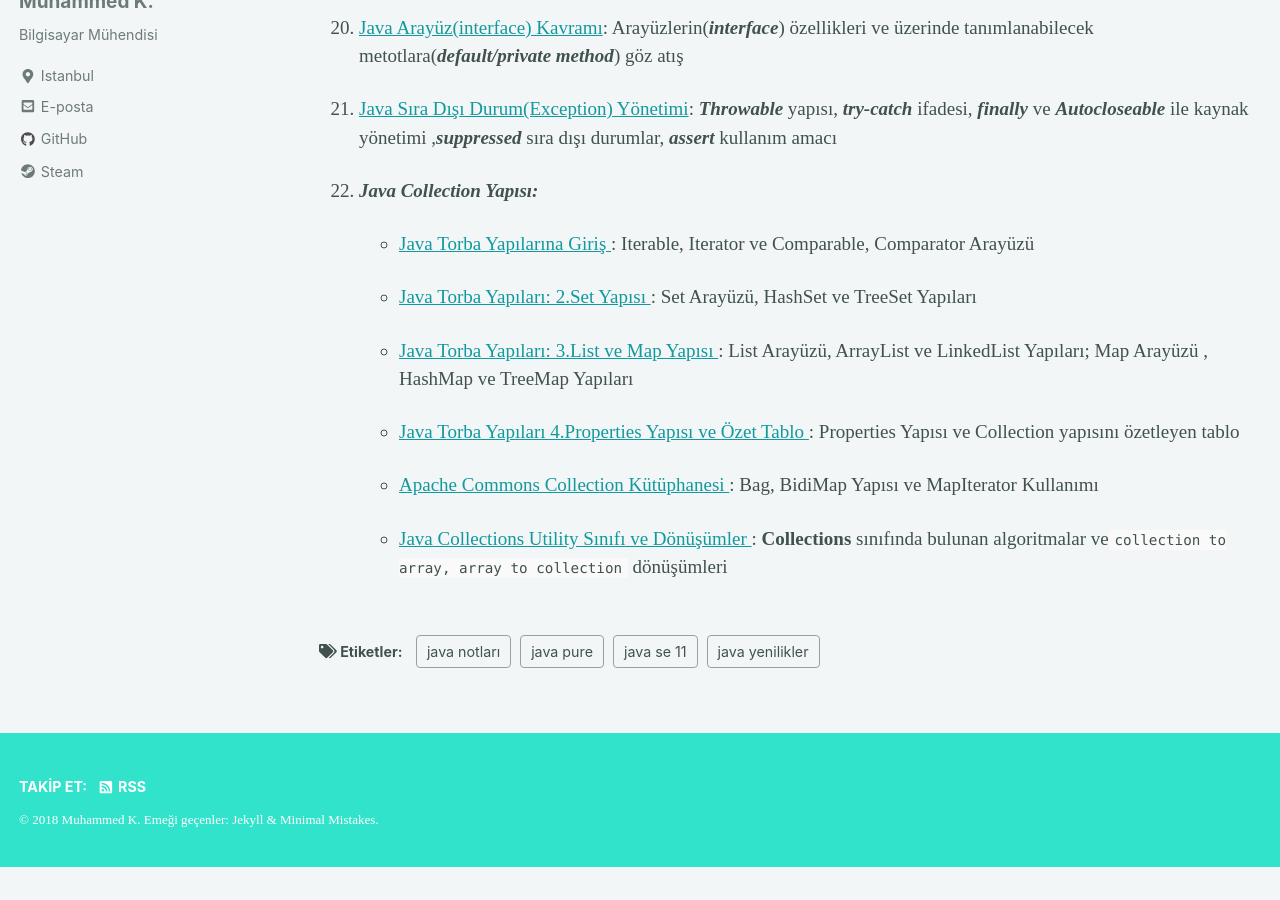
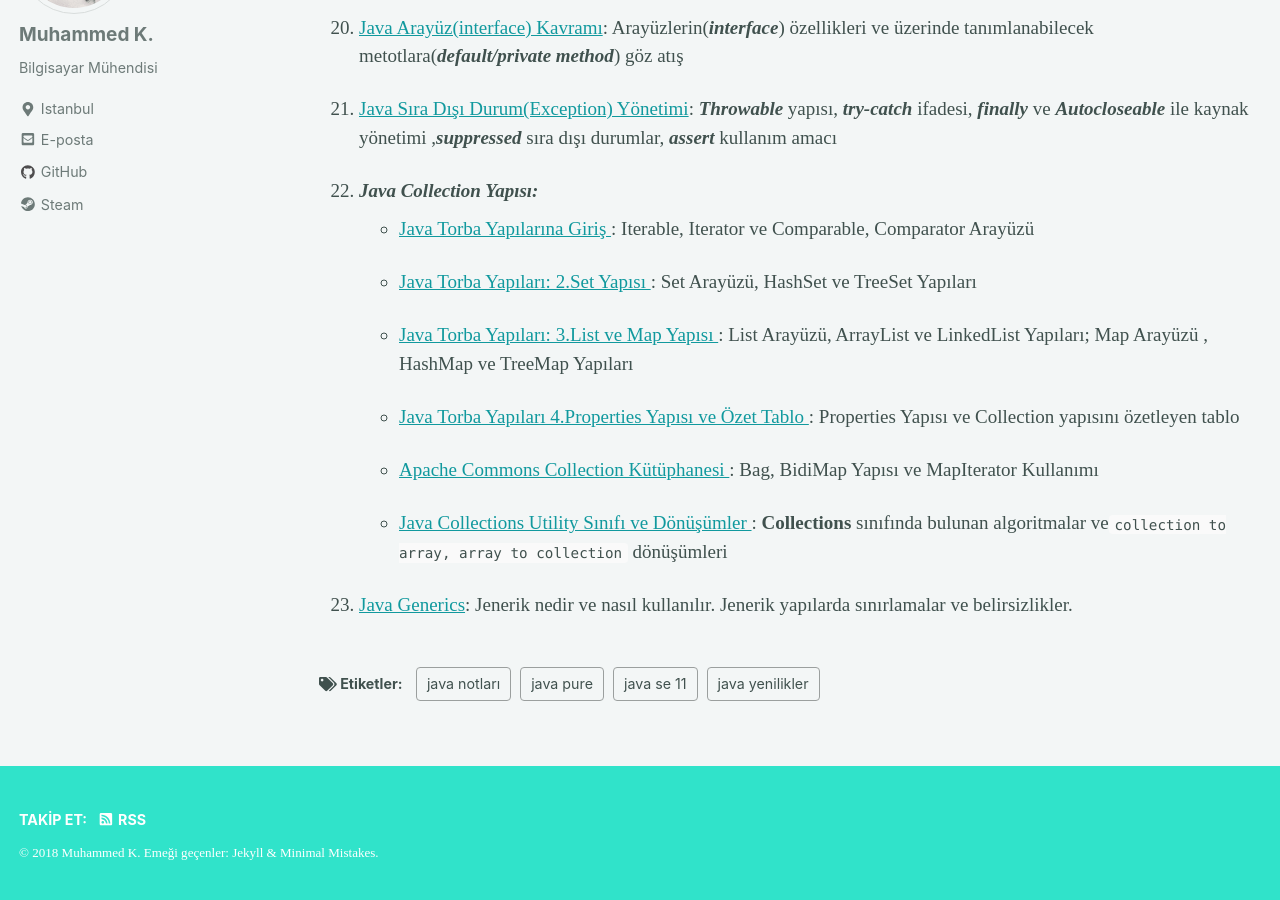
Before and after one commit to baykoch/blog, a Jekyll site: the page built from _pages/java.md, in a window 1280 px wide and 900 px high, scrolled down 1497 px. Built offline with Jekyll 4.4.1, drawn with Linux system fonts in a browser that asks for light colours; nearby versions of some CDN libraries; before the commit the page ends 2364 px from its top, so only the background shows below that.

Commit message:
generics added

```diff
--- a/_pages/java.md
+++ b/_pages/java.md
@@ -68,3 +68,5 @@ Dilim döndüğü, elimden geldiği kadar Java SE konularını burdan paylaşaca
     -  [Apache Commons Collection Kütüphanesi ](https://baykoch.github.io/blog/java/apache-commons/): Bag, BidiMap Yapısı ve MapIterator Kullanımı
 
     -  [Java Collections Utility Sınıfı ve Dönüşümler ](https://baykoch.github.io/blog/java/java-collections-utility/): **Collections** sınıfında bulunan algoritmalar ve`collection to array, array to collection` dönüşümleri
+
+23. [Java Generics](https://baykoch.github.io/blog/java/java-generics/):  Jenerik nedir ve nasıl kullanılır. Jenerik yapılarda sınırlamalar ve belirsizlikler.
```
